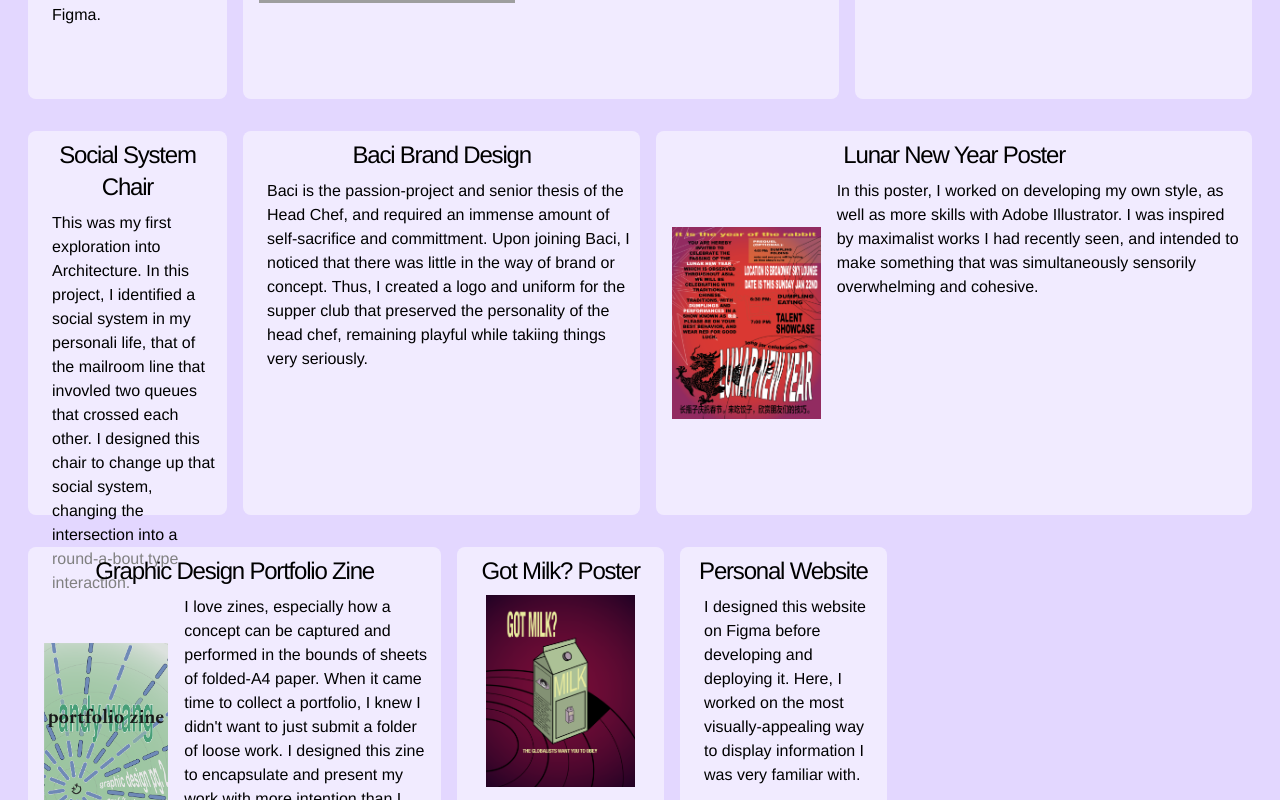
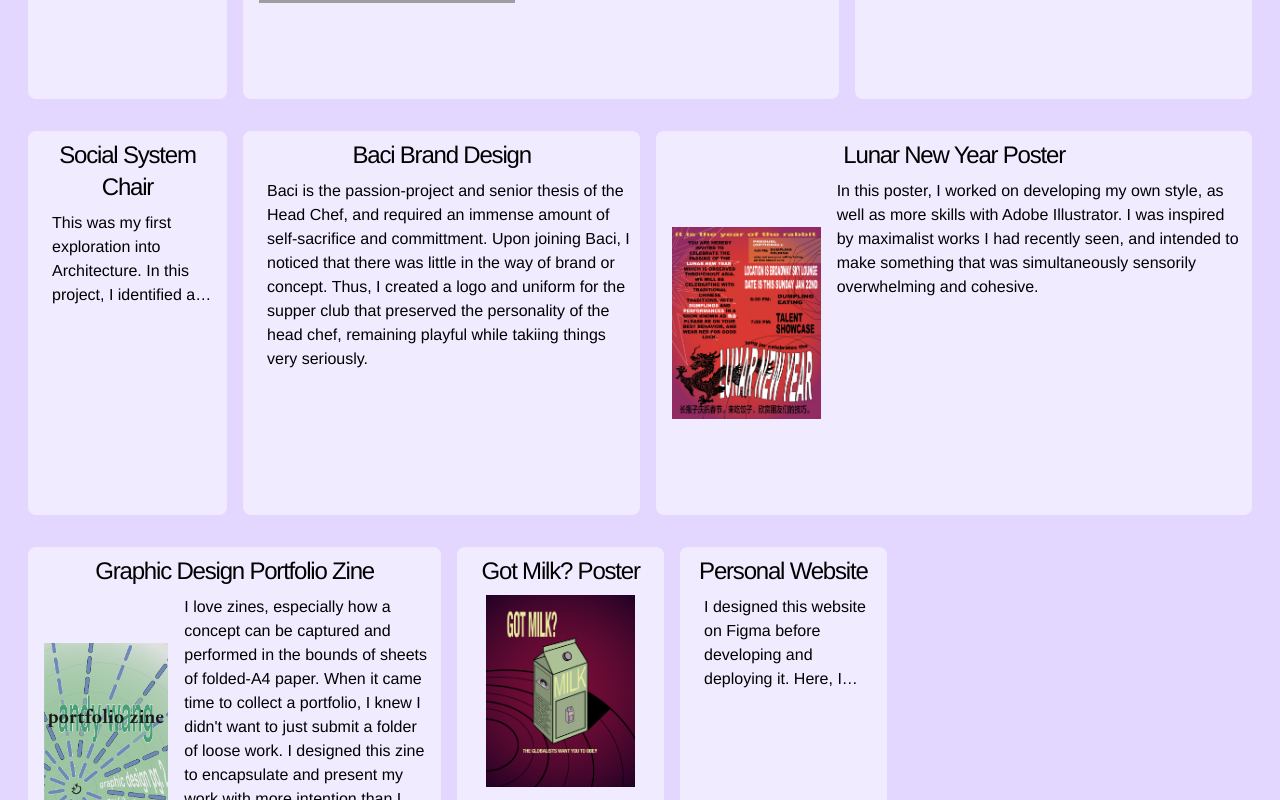
Before and after one commit to andyjwang19/PersonalSite, a React (Create React App) app: page /portfolio/design in a window 1280 px wide. Shown: the part 1140-1940 px from the top of the page. Built offline with nearby package versions, Linux system fonts and the light colour scheme; grey boxes are pictures that could not be loaded.

Commit message:
added InfoPage for each project. fixed cards.

```diff
--- a/package.json
+++ b/package.json
@@ -4,6 +4,7 @@
   "homepage": "https://andyjwang19.github.io/PersonalSite",
   "private": true,
   "dependencies": {
+    "@tailwindcss/line-clamp": "~0.4.4",
     "@testing-library/jest-dom": "~5.16.5",
     "@testing-library/react": "~13.4.0",
     "@testing-library/user-event": "~13.5.0",
--- a/src/Portfolio/Card.tsx
+++ b/src/Portfolio/Card.tsx
@@ -4,6 +4,7 @@ import images from '../assets';
 import { cardSizes } from './CardEngine';
 
 interface CodeCardProps {
+    entryId: number;
     name: string;
     // skills: skills[];
     blurb: string;
@@ -12,24 +13,23 @@ interface CodeCardProps {
     size: cardSizes;
 }
 
-export default function Card({ name, blurb, imageSlug, url, size }: CodeCardProps) {
+export default function Card({ entryId, name, blurb, imageSlug, url, size }: CodeCardProps) {
     const adj = size === cardSizes.Small ? 'w-1/6' : size === cardSizes.Medium ? 'w-1/3' : 'w-1/2';
     const imgLocation =
         size === cardSizes.Small
-            ? ''
+            ? 'flex flex-col'
             : size === cardSizes.Medium
             ? 'flex flex-row'
             : 'flex flex-row';
     const imgTopMargin = size === cardSizes.Small ? 'mb-2' : 'ml-2 mt-12';
+    const clamp = size === cardSizes.Small ? 'line-clamp-4' : size === cardSizes.Medium ? '' : '';
     return (
-        <a
-            className={`m-2 h-96 whitespace-normal break-words rounded-lg bg-white/50 p-2 font-sans font-medium transition duration-300 ease-in-out hover:scale-[1.03] hover:border-2 hover:border-stone-600 hover:bg-white/90 hover:p-1.5 ${adj}`}
-            href={url}
-            target="_blank"
-            rel="noreferrer"
+        <Link
+            className={`m-2 flex h-96 flex-col whitespace-normal break-words rounded-lg bg-white/50 p-2 font-sans font-medium transition duration-300 ease-in-out hover:scale-[1.03] hover:border-2 hover:border-stone-600 hover:bg-white/90 hover:p-1.5 ${adj}`}
+            to={entryId.toString()}
         >
-            <div className="mb-2 text-center font-sans text-2xl tracking-tighter">{name}</div>
-            <div className={`h-full ${imgLocation}`}>
+            <div className="pb-2 text-center font-sans text-2xl tracking-tighter">{name}</div>
+            <div className={`grow ${imgLocation}`}>
                 {/* <div className="flex w-screen flex-grow flex-col items-center bg-background-lavender"> */}
                 {imageSlug !== undefined ? (
                     <img
@@ -37,8 +37,8 @@ export default function Card({ name, blurb, imageSlug, url, size }: CodeCardProp
                         className={`mx-auto ${imgTopMargin} h-48`}
                     />
                 ) : null}
-                <div className="ml-4">{blurb}</div>
+                <div className={`ml-4 ${clamp}`}>{blurb}</div>
             </div>
-        </a>
+        </Link>
     );
 }
--- a/src/Portfolio/CardEngine.tsx
+++ b/src/Portfolio/CardEngine.tsx
@@ -3,7 +3,7 @@ import images from '../assets/index';
 import Card from './Card';
 
 interface CardEngineProps {
-    data: { name: string; imgSlug?: string; blurb: string; url?: string }[];
+    data: { entryId: number; name: string; imgSlug?: string; blurb: string; url?: string }[];
 }
 
 export enum cardSizes {
@@ -136,6 +136,7 @@ export default function CardEngine({ data }: CardEngineProps) {
                         {pattern.map((p, idx) => {
                             return (
                                 <Card
+                                    entryId={rowData[idx].entryId}
                                     name={rowData[idx].name}
                                     blurb={rowData[idx].blurb}
                                     imageSlug={rowData[idx].imgSlug}
--- a/src/Portfolio/Portfolio.tsx
+++ b/src/Portfolio/Portfolio.tsx
@@ -7,10 +7,10 @@ interface PortfolioProps {
     name: string;
     filters: string[];
     blurb: string;
-    data: { name: string; imgSlug?: string; blurb: string; url?: string }[];
+    data: { entryId: number; name: string; imgSlug?: string; blurb: string; url?: string }[];
 }
 
-export default function CodePortfolio({ name, filters, blurb, data }: PortfolioProps) {
+export default function Portfolio({ name, filters, blurb, data }: PortfolioProps) {
     useEffect(() => {
         window.scrollTo(0, 0);
     }, []);
--- a/src/data/bartendingPortfolioData.json
+++ b/src/data/bartendingPortfolioData.json
@@ -6,18 +6,14 @@
     },
     "entries": [
         {
+            "entryId": 1,
             "name": "Isha's Birthday Party",
-            "blurb": "The client wanted a 2000s themed birthday party, complete with 2000s styled drinks. I provided a menu of the most popular and well known drinks from the early 2000s, of which she selected five. I designed the menu in Adobe Illustrator, working with the client's vision. I provided the client with estimates on a complete shopping list for the event, which they purchased and provided. Overall this event was a blast!",
-            "data": {
-                "numPeople": 40
-            }
+            "blurb": "The client wanted a 2000s themed birthday party, complete with 2000s styled drinks. I provided a menu of the most popular and well known drinks from the early 2000s, of which she selected five. I designed the menu in Adobe Illustrator, working with the client's vision. I provided the client with estimates on a complete shopping list for the event, which they purchased and provided. Overall this event was a blast!"
         },
         {
+            "entryId": 2,
             "name": "Columbia Kappas-Lambdas Formal",
-            "blurb": "This event was an example of my drink making speed, having to cater to a large number of guests. The clients wanted a total of four bartenders, and I used my network to call on three fellow bartenders to join. Booking me also gives you access to my network of other capable bartenders.",
-            "data": {
-                "numPeople": 150
-            }
+            "blurb": "This event was an example of my drink making speed, having to cater to a large number of guests. The clients wanted a total of four bartenders, and I used my network to call on three fellow bartenders to join. Booking me also gives you access to my network of other capable bartenders."
         }
     ]
 }
--- a/src/data/codePortfolioData.json
+++ b/src/data/codePortfolioData.json
@@ -6,6 +6,7 @@
     },
     "entries": [
         {
+            "entryId": 1,
             "name": "HotSpot",
             "blurb": "I built this app from scratch, and from no knowledge of mobile development. From following best React practices learned from The Vendry, alongside numerous online tutorials, I built this using React Native and Expo Go for a final project for UI Design. This app collects suggestions and favorite places from your friends, sorts them based on several metrics before displaying them for the user to scroll through. This app implements ratings, reviews, and location data.",
             "url": "https://github.com/andyjwang19/HotSpot",
@@ -20,6 +21,7 @@
             "imgSlug": "placeholder"
         },
         {
+            "entryId": 2,
             "name": "Personal Website",
             "blurb": "This is the website you are currently on! I built this website using React and Typescript. I wanted to learn a new technology as well, so I decided to implement Tailwind CSS for styling. I set up a different node scripts, including a deploy script that automatically builds and publishes the changes onto Git Pages.",
             "url": "https://github.com/andyjwang19/PersonalSite",
@@ -27,12 +29,14 @@
             "imgSlug": "placeholder"
         },
         {
+            "entryId": 3,
             "name": "Accolades for The Vendry",
             "blurb": "As a capstone project for my Internship at The Vendry, I added an Accolade System to their search. The Vendry has several services, the primary one being their venue search, which allows hosts and companies to look through a carefully curated dataset of venues. An important aspect of the users' evaluations of a particular venue would be any awards the venue has won. This is the service I added. I worked on the full-stack of this service, from creating and designing the database to store necessary values, writing API paths for the frontend to get the values from the backend, to a front end display. The Frontend display included an option in the search bar for all users to see, as well as an inward facing interface for admins to manipulate the database.",
             "skills": ["React", "APIs", "Full-Stack", "Implementing Design", "Typescript"],
             "imgSlug": "placeholder"
         },
         {
+            "entryId": 4,
             "name": "Website Portfolio Engine",
             "blurb": "This element of my personal website allows me to automate the layout of my portfolios. The different elements are sorted in Small, Medium, and Large based on the length of the blurbs, before the algorithm mixes and matches to form an interesting layout.",
             "skills": ["Algorithm Design", "React", "Typescript", "Tailwind CSS", "HTML/CSS"],
--- /dev/null
+++ b/src/loaders/PortfolioDataLoader.tsx
@@ -0,0 +1,64 @@
+import bartendingPortfolioData from '../data/bartendingPortfolioData.json';
+import codePortfolioData from '../data/codePortfolioData.json';
+import designPortfolioData from '../data/designPortfolioData.json';
+
+interface PortfolioData {
+    entryId: number;
+    name: string;
+    blurb: string;
+    url?: string;
+    skills?: string[];
+    imgSlug?: string;
+    type?: string;
+}
+
+interface PortfolioInfo {
+    name: string;
+    filters: string[];
+    blurb: string;
+}
+
+function determineData(type?: string) {
+    if (portfolioParamCheck(type) === 1) {
+        return null;
+    }
+    const dataSet =
+        type === 'bartending'
+            ? bartendingPortfolioData
+            : type === 'code'
+            ? codePortfolioData
+            : designPortfolioData;
+    return dataSet;
+}
+
+function portfolioParamCheck(type: string | undefined) {
+    if (type === undefined || (type !== 'bartending' && type !== 'code' && type !== 'design')) {
+        return 1;
+    }
+    return 0;
+}
+
+export function loadPortfolio(type?: string) {
+    const data = determineData(type);
+    if (data === undefined || data === null) {
+        return null;
+    }
+    return {
+        info: data.info as PortfolioInfo,
+        entries: data.entries.map((e) => e as PortfolioData),
+    };
+}
+
+export function loadEntry(type?: string, entryId?: number) {
+    const portfolio = loadPortfolio(type);
+    if (portfolio === null || portfolio === undefined) {
+        return null;
+    }
+    const currentEntry = portfolio.entries.find((entry) => entry.entryId === entryId);
+    if (currentEntry === undefined) {
+        return null;
+    }
+    return currentEntry;
+}
+
+export default function PortfolioDataLoader() {}
--- a/src/pages/PortfolioPage.tsx
+++ b/src/pages/PortfolioPage.tsx
@@ -1,32 +1,22 @@
 import { useParams } from 'react-router-dom';
-import bartendingPortfolioData from '../data/bartendingPortfolioData.json';
-import codePortfolioData from '../data/codePortfolioData.json';
-import designPortfolioData from '../data/designPortfolioData.json';
 import Portfolio from '../Portfolio/Portfolio';
-
-function determineData(type: string) {
-    const dataSet =
-        type === 'bartending'
-            ? bartendingPortfolioData
-            : type === 'code'
-            ? codePortfolioData
-            : designPortfolioData;
-    return {
-        name: dataSet.info.name,
-        filters: dataSet.info.filters,
-        blurb: dataSet.info.blurb,
-        entries: dataSet.entries,
-    };
-}
+import { loadPortfolio } from '../loaders/PortfolioDataLoader';
 
 export default function PortfolioPage() {
     const params = useParams();
-    if (
-        params.type === undefined ||
-        (params.type !== 'bartending' && params.type !== 'code' && params.type !== 'design')
-    ) {
-        return <div>404 -- wrong portfolio url</div>;
+    if (params.type === undefined) {
+        return <div> 404 portfolio url incorrect</div>;
     }
-    const { name, filters, blurb, entries } = determineData(params.type);
-    return <Portfolio name={name} filters={filters} blurb={blurb} data={entries} />;
+    const portfolioData = loadPortfolio(params.type);
+    if (portfolioData === null) {
+        return null;
+    }
+    return (
+        <Portfolio
+            name={portfolioData.info.name}
+            filters={portfolioData.info.filters}
+            blurb={portfolioData.info.blurb}
+            data={portfolioData.entries}
+        />
+    );
 }
--- a/tailwind.config.js
+++ b/tailwind.config.js
@@ -15,5 +15,5 @@ module.exports = {
             },
         },
     },
-    plugins: [],
+    plugins: [require('@tailwindcss/line-clamp')],
 };
```
Also changed, not shown: src/App.tsx (+1 -7 lines), src/InfoPage/InfoPage.tsx (+36 -16 lines), src/data/designPortfolioData.json (+9 -0 lines), 1 other file (tests, documents, lock files or other folders).
